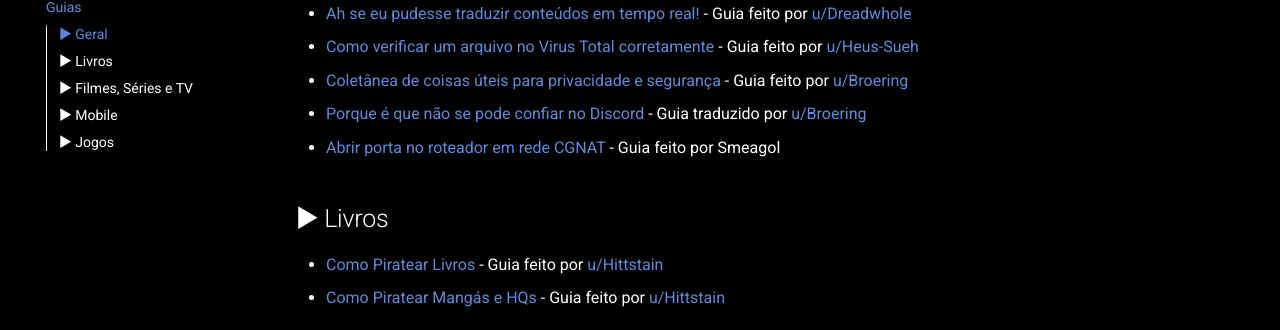
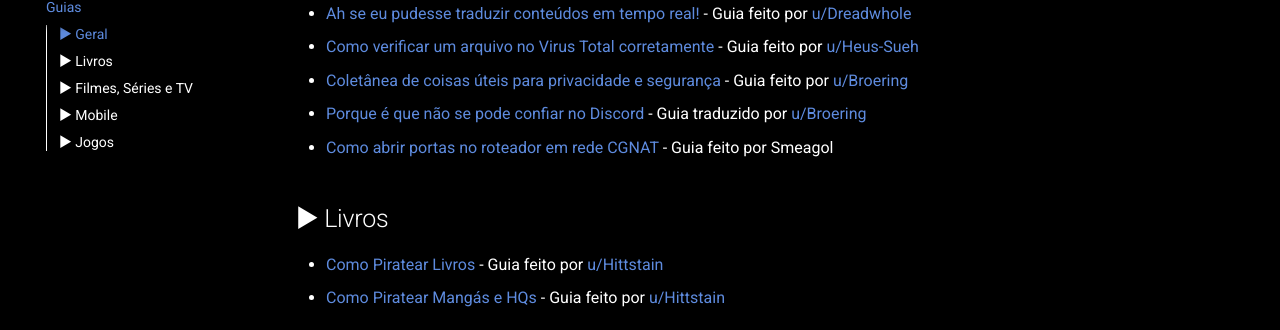
Before and after one commit to piratarialink/megathread_pirata, an MkDocs documentation site: the page built from docs/guias.md, in a window 1280 px wide and 900 px high, scrolled down 374 px. Shown: the part 122-452 px from the top of the window. Built offline with MkDocs 1.6.1 and Material for MkDocs 9.7.7, drawn with Linux system fonts in a browser that asks for light colours; comment, search, counter and statistics services are not loaded.

Commit message:
melhorar titulo

```diff
--- a/docs/guias.md
+++ b/docs/guias.md
@@ -12,7 +12,7 @@ Publicações úteis para ajudá-lo em suas viagens marítimas.
 - [Como verificar um arquivo no Virus Total corretamente](virustotal.md) - Guia feito por [u/Heus-Sueh](https://t.lemmy.dbzer0.com/u/Heus_Sueh@lemmy.dbzer0.com)
 - [Coletânea de coisas úteis para privacidade e segurança](coletanea-uteis-privacidade-seguranca.md) - Guia feito por [u/Broering](https://t.lemmy.dbzer0.com/u/broering@lemmy.dbzer0.com)
 - [Porque é que não se pode confiar no Discord](discord.md) - Guia traduzido por [u/Broering](https://t.lemmy.dbzer0.com/u/broering@lemmy.dbzer0.com)
-- [Abrir porta no roteador em rede CGNAT](cgnat-portas.md) - Guia feito por Smeagol
+- [Como abrir portas no roteador em rede CGNAT](cgnat-portas.md) - Guia feito por Smeagol
 
 ## ► Livros
 
```
